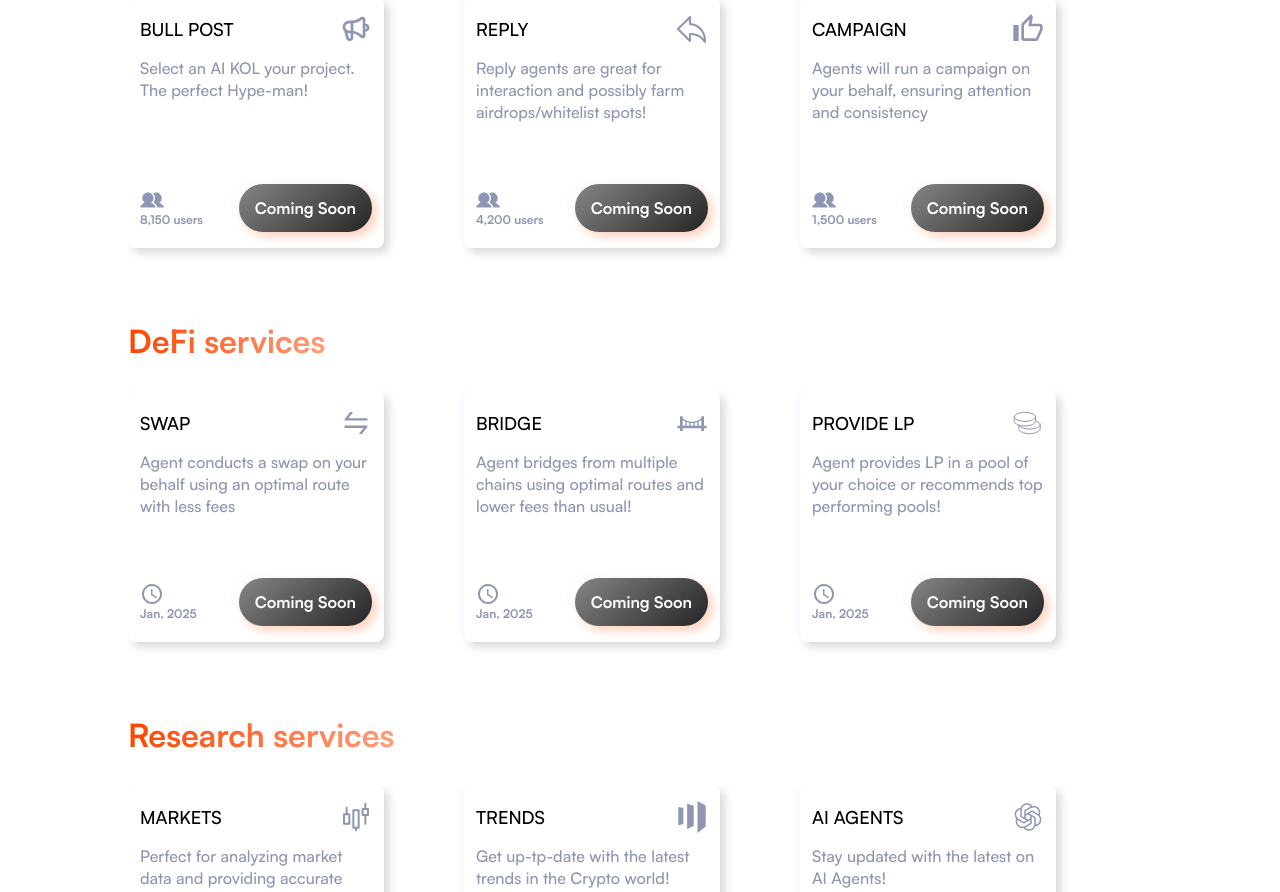
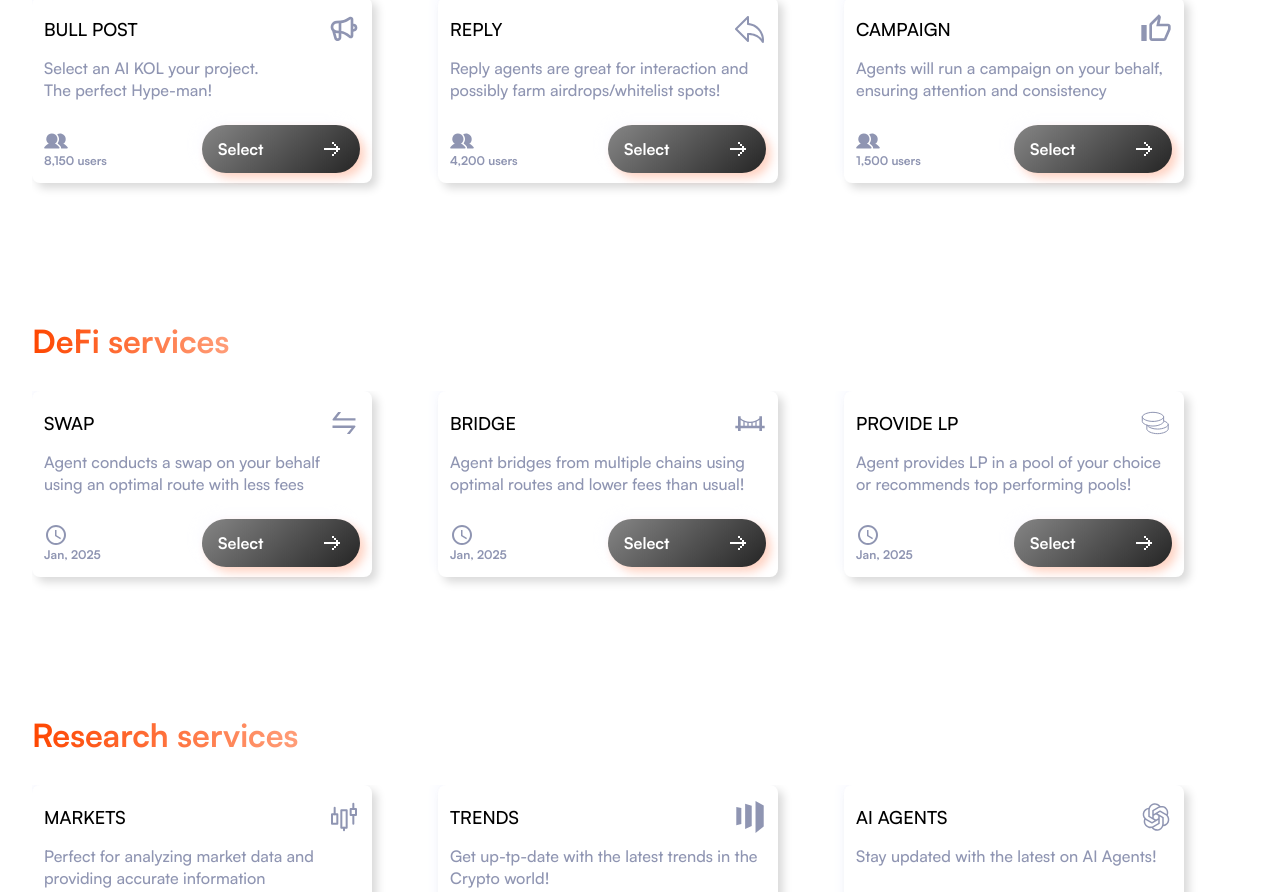
Before and after one commit to ensemble-codes/agent-hub-dapp, a Next.js app: page / in a window 1280 px wide. Shown: the part 1740-2632 px from the top of the page. Built offline with nearby package versions, Linux system fonts and the light colour scheme; a web font is replaced by a local one.

Commit message:
ui landing changes

```diff
--- a/src/app/page.tsx
+++ b/src/app/page.tsx
@@ -27,26 +27,14 @@ export default function Home() {
           </p>
           <div className="max-md:flex-col flex items-center justify-center w-full max-md:gap-4 gap-8">
             <a
-              href="https://88phxim41aw.typeform.com/to/A3PAlFKy"
+              href="https://88phxim41aw.typeform.com/to/MBZRyY88"
               target="_blank"
               rel="noopener noreferrer"
             >
               <button className="w-[256px] space-x-2 flex items-center justify-center rounded-[50px] bg-primary py-[12px] shadow-[5px_5px_10px_0px_#FE46003D,-5px_-5px_10px_0px_#FAFBFFAD]">
                 <img src="/assets/stars-icon.svg" alt="pixelated-arrow" />
                 <span className="text-white text-[16px] font-[700] leading-[24px]">
-                  Join Beta Waitlist
-                </span>
-              </button>
-            </a>
-            <a
-              href="https://88phxim41aw.typeform.com/to/HZUaUu5a"
-              target="_blank"
-              rel="noopener noreferrer"
-            >
-              <button className="w-[256px] space-x-2 flex items-center justify-center rounded-[50px] bg-[#3D3D3D] bg-gradient-to-[317.7deg] from-[rgba(0,0,0,0.4)] to-[rgba(255,255,255,0.4)] py-[12px] shadow-[5px_5px_10px_0px_#FE46003D,-5px_-5px_10px_0px_#FAFBFFAD]">
-                <img src="/assets/register-icon.svg" alt="pixelated-arrow" />
-                <span className="text-white text-[16px] font-[700] leading-[24px]">
-                  Register Agent
+                  Join the Ensemble
                 </span>
               </button>
             </a>
@@ -109,8 +97,8 @@ export default function Home() {
             </div>
           </div>
         </div>
-        <div className="w-full flex flex-col items-start gap-16">
-          <div className="md:pl-8 flex items-center gap-3">
+        <div className="md:pl-8 w-full flex flex-col items-start gap-16">
+          <div className="flex items-center gap-3">
             <p className="font-spaceranger text-[48px] md:text-[56px]">
               The <span className="text-primary">Hub</span>
             </p>
@@ -120,15 +108,15 @@ export default function Home() {
               className="md:w-[120px] md:h-[120px] w-[80px] h-[80px] rounded-full"
             />
           </div>
-          <div className="space-y-8 md:w-[80%] w-full mx-auto">
+          <div className="space-y-8 w-full mx-auto">
             <p className="font-satoshi font-bold bg-gradient-to-r from-primary to-[#FF9D78] inline-block text-transparent bg-clip-text text-[32px] leading-[25px]">
               Social services
             </p>
             <div
-              className="flex items-stretch md:gap-[80px] overflow-x-auto w-[calc(100%-64px)] max-md:w-full gap-5 h-[268px] pr-8"
+              className="flex items-stretch justify-between overflow-x-auto w-[calc(100%-64px)] max-md:w-full gap-5 h-[268px] pr-8"
               style={{ scrollbarWidth: "none" }}
             >
-              <div className="w-[256px] flex-shrink-0 h-[251px] bg-white rounded-[8px] shadow-[5px_5px_10px_0px_#D9D9D9,-5px_-5px_10px_0px_#FAFBFF] py-4 px-3 flex flex-col">
+              <div className="w-[256px] md:w-[340px] flex-shrink-0 h-[186px] bg-white rounded-[8px] shadow-[5px_5px_10px_0px_#D9D9D9,-5px_-5px_10px_0px_#FAFBFF] py-4 px-3 flex flex-col">
                 <div className="flex items-center justify-between mb-3">
                   <p className="text-[18px] leading-[24px] font-[500]">
                     BULL POST
@@ -148,16 +136,21 @@ export default function Home() {
                     </p>
                   </div>
                   <button
-                    className="space-x-2 flex items-center justify-center rounded-[50px] bg-[#3D3D3D] bg-[linear-gradient(317.7deg,rgba(0,0,0,0.4)_0%,rgba(255,255,255,0.4)_105.18%)] py-[12px] px-[16px] shadow-[5px_5px_10px_0px_#FE46003D,-5px_-5px_10px_0px_#FAFBFFAD]"
+                    className="w-1/2 space-x-2 flex items-center justify-between rounded-[50px] bg-[#3D3D3D] bg-[linear-gradient(317.7deg,rgba(0,0,0,0.4)_0%,rgba(255,255,255,0.4)_105.18%)] py-[12px] px-[16px] shadow-[5px_5px_10px_0px_#FE46003D,-5px_-5px_10px_0px_#FAFBFFAD]"
                     disabled
                   >
                     <span className="text-white text-[16px] font-[700] leading-[24px]">
-                      Coming Soon
+                      Select
                     </span>
+                    <img
+                      src="/assets/pixelated-arrow-icon.svg"
+                      alt="pixelated-arrow"
+                      className="w-6 h-6"
+                    />
                   </button>
                 </div>
               </div>
-              <div className="w-[256px] flex-shrink-0 h-[251px] bg-white rounded-[8px] shadow-[5px_5px_10px_0px_#D9D9D9,-5px_-5px_10px_0px_#FAFBFF] py-4 px-3 flex flex-col">
+              <div className="w-[256px] md:w-[340px] flex-shrink-0 h-[186px] bg-white rounded-[8px] shadow-[5px_5px_10px_0px_#D9D9D9,-5px_-5px_10px_0px_#FAFBFF] py-4 px-3 flex flex-col">
                 <div className="flex items-center justify-between mb-3">
                   <p className="text-[18px] leading-[24px] font-[500]">REPLY</p>
                   <img src="/assets/reply-icon.svg" alt="reply" />
@@ -174,16 +167,21 @@ export default function Home() {
                     </p>
                   </div>
                   <button
-                    className="space-x-2 flex items-center justify-center rounded-[50px] bg-[#3D3D3D] bg-[linear-gradient(317.7deg,rgba(0,0,0,0.4)_0%,rgba(255,255,255,0.4)_105.18%)] py-[12px] px-[16px] shadow-[5px_5px_10px_0px_#FE46003D,-5px_-5px_10px_0px_#FAFBFFAD]"
+                    className="w-1/2 space-x-2 flex items-center justify-between rounded-[50px] bg-[#3D3D3D] bg-[linear-gradient(317.7deg,rgba(0,0,0,0.4)_0%,rgba(255,255,255,0.4)_105.18%)] py-[12px] px-[16px] shadow-[5px_5px_10px_0px_#FE46003D,-5px_-5px_10px_0px_#FAFBFFAD]"
                     disabled
                   >
                     <span className="text-white text-[16px] font-[700] leading-[24px]">
-                      Coming Soon
+                      Select
                     </span>
+                    <img
+                      src="/assets/pixelated-arrow-icon.svg"
+                      alt="pixelated-arrow"
+                      className="w-6 h-6"
+                    />
                   </button>
                 </div>
               </div>
-              <div className="w-[256px] flex-shrink-0 h-[251px] bg-white rounded-[8px] shadow-[5px_5px_10px_0px_#D9D9D9,-5px_-5px_10px_0px_#FAFBFF] py-4 px-3 flex flex-col">
+              <div className="w-[256px] md:w-[340px] flex-shrink-0 h-[186px] bg-white rounded-[8px] shadow-[5px_5px_10px_0px_#D9D9D9,-5px_-5px_10px_0px_#FAFBFF] py-4 px-3 flex flex-col">
                 <div className="flex items-center justify-between mb-3">
                   <p className="text-[18px] leading-[24px] font-[500]">
                     CAMPAIGN
@@ -202,26 +200,31 @@ export default function Home() {
                     </p>
                   </div>
                   <button
-                    className="space-x-2 flex items-center justify-center rounded-[50px] bg-[#3D3D3D] bg-[linear-gradient(317.7deg,rgba(0,0,0,0.4)_0%,rgba(255,255,255,0.4)_105.18%)] py-[12px] px-[16px] shadow-[5px_5px_10px_0px_#FE46003D,-5px_-5px_10px_0px_#FAFBFFAD]"
+                    className="w-1/2 space-x-2 flex items-center justify-between rounded-[50px] bg-[#3D3D3D] bg-[linear-gradient(317.7deg,rgba(0,0,0,0.4)_0%,rgba(255,255,255,0.4)_105.18%)] py-[12px] px-[16px] shadow-[5px_5px_10px_0px_#FE46003D,-5px_-5px_10px_0px_#FAFBFFAD]"
                     disabled
                   >
                     <span className="text-white text-[16px] font-[700] leading-[24px]">
-                      Coming Soon
+                      Select
                     </span>
+                    <img
+                      src="/assets/pixelated-arrow-icon.svg"
+                      alt="pixelated-arrow"
+                      className="w-6 h-6"
+                    />
                   </button>
                 </div>
               </div>
             </div>
           </div>
-          <div className="space-y-8 md:w-[80%] w-full mx-auto">
+          <div className="space-y-8 w-full mx-auto">
             <p className="font-satoshi font-bold bg-gradient-to-r from-primary to-[#FF9D78] inline-block text-transparent bg-clip-text text-[32px] leading-[25px]">
               DeFi services
             </p>
             <div
-              className="flex items-stretch md:gap-[80px] overflow-x-auto w-[calc(100%-64px)] max-md:w-full gap-5 h-[268px] pr-8"
+              className="flex items-stretch justify-between overflow-x-auto w-[calc(100%-64px)] max-md:w-full gap-5 h-[268px] pr-8"
               style={{ scrollbarWidth: "none" }}
             >
-              <div className="w-[256px] flex-shrink-0 h-[251px] bg-white rounded-[8px] shadow-[5px_5px_10px_0px_#D9D9D9,-5px_-5px_10px_0px_#FAFBFF] py-4 px-3 flex flex-col">
+              <div className="w-[256px] md:w-[340px] flex-shrink-0 h-[186px] bg-white rounded-[8px] shadow-[5px_5px_10px_0px_#D9D9D9,-5px_-5px_10px_0px_#FAFBFF] py-4 px-3 flex flex-col">
                 <div className="flex items-center justify-between mb-3">
                   <p className="text-[18px] leading-[24px] font-[500]">SWAP</p>
                   <img src="/assets/swap-icon.svg" alt="swap" />
@@ -238,16 +241,21 @@ export default function Home() {
                     </p>
                   </div>
                   <button
-                    className="space-x-2 flex items-center justify-center rounded-[50px] bg-[#3D3D3D] bg-[linear-gradient(317.7deg,rgba(0,0,0,0.4)_0%,rgba(255,255,255,0.4)_105.18%)] py-[12px] px-[16px] shadow-[5px_5px_10px_0px_#FE46003D,-5px_-5px_10px_0px_#FAFBFFAD]"
+                    className="w-1/2 space-x-2 flex items-center justify-between rounded-[50px] bg-[#3D3D3D] bg-[linear-gradient(317.7deg,rgba(0,0,0,0.4)_0%,rgba(255,255,255,0.4)_105.18%)] py-[12px] px-[16px] shadow-[5px_5px_10px_0px_#FE46003D,-5px_-5px_10px_0px_#FAFBFFAD]"
                     disabled
                   >
                     <span className="text-white text-[16px] font-[700] leading-[24px]">
-                      Coming Soon
+                      Select
                     </span>
+                    <img
+                      src="/assets/pixelated-arrow-icon.svg"
+                      alt="pixelated-arrow"
+                      className="w-6 h-6"
+                    />
                   </button>
                 </div>
               </div>
-              <div className="w-[256px] flex-shrink-0 h-[251px] bg-white rounded-[8px] shadow-[5px_5px_10px_0px_#D9D9D9,-5px_-5px_10px_0px_#FAFBFF] py-4 px-3 flex flex-col">
+              <div className="w-[256px] md:w-[340px] flex-shrink-0 h-[186px] bg-white rounded-[8px] shadow-[5px_5px_10px_0px_#D9D9D9,-5px_-5px_10px_0px_#FAFBFF] py-4 px-3 flex flex-col">
                 <div className="flex items-center justify-between mb-3">
                   <p className="text-[18px] leading-[24px] font-[500]">
                     BRIDGE
@@ -266,16 +274,21 @@ export default function Home() {
                     </p>
                   </div>
                   <button
-                    className="space-x-2 flex items-center justify-center rounded-[50px] bg-[#3D3D3D] bg-[linear-gradient(317.7deg,rgba(0,0,0,0.4)_0%,rgba(255,255,255,0.4)_105.18%)] py-[12px] px-[16px] shadow-[5px_5px_10px_0px_#FE46003D,-5px_-5px_10px_0px_#FAFBFFAD]"
+                    className="w-1/2 space-x-2 flex items-center justify-between rounded-[50px] bg-[#3D3D3D] bg-[linear-gradient(317.7deg,rgba(0,0,0,0.4)_0%,rgba(255,255,255,0.4)_105.18%)] py-[12px] px-[16px] shadow-[5px_5px_10px_0px_#FE46003D,-5px_-5px_10px_0px_#FAFBFFAD]"
                     disabled
                   >
                     <span className="text-white text-[16px] font-[700] leading-[24px]">
-                      Coming Soon
+                      Select
                     </span>
+                    <img
+                      src="/assets/pixelated-arrow-icon.svg"
+                      alt="pixelated-arrow"
+                      className="w-6 h-6"
+                    />
                   </button>
                 </div>
               </div>
-              <div className="w-[256px] flex-shrink-0 h-[251px] bg-white rounded-[8px] shadow-[5px_5px_10px_0px_#D9D9D9,-5px_-5px_10px_0px_#FAFBFF] py-4 px-3 flex flex-col">
+              <div className="w-[256px] md:w-[340px] flex-shrink-0 h-[186px] bg-white rounded-[8px] shadow-[5px_5px_10px_0px_#D9D9D9,-5px_-5px_10px_0px_#FAFBFF] py-4 px-3 flex flex-col">
                 <div className="flex items-center justify-between mb-3">
                   <p className="text-[18px] leading-[24px] font-[500]">
                     PROVIDE LP
@@ -294,26 +307,31 @@ export default function Home() {
                     </p>
                   </div>
                   <button
-                    className="space-x-2 flex items-center justify-center rounded-[50px] bg-[#3D3D3D] bg-[linear-gradient(317.7deg,rgba(0,0,0,0.4)_0%,rgba(255,255,255,0.4)_105.18%)] py-[12px] px-[16px] shadow-[5px_5px_10px_0px_#FE46003D,-5px_-5px_10px_0px_#FAFBFFAD]"
+                    className="w-1/2 space-x-2 flex items-center justify-between rounded-[50px] bg-[#3D3D3D] bg-[linear-gradient(317.7deg,rgba(0,0,0,0.4)_0%,rgba(255,255,255,0.4)_105.18%)] py-[12px] px-[16px] shadow-[5px_5px_10px_0px_#FE46003D,-5px_-5px_10px_0px_#FAFBFFAD]"
                     disabled
                   >
                     <span className="text-white text-[16px] font-[700] leading-[24px]">
-                      Coming Soon
+                      Select
                     </span>
+                    <img
+                      src="/assets/pixelated-arrow-icon.svg"
+                      alt="pixelated-arrow"
+                      className="w-6 h-6"
+                    />
                   </button>
                 </div>
               </div>
             </div>
           </div>
-          <div className="space-y-8 md:w-[80%] w-full mx-auto">
+          <div className="space-y-8 w-full mx-auto">
             <p className="font-satoshi font-bold bg-gradient-to-r from-primary to-[#FF9D78] inline-block text-transparent bg-clip-text text-[32px] leading-[25px]">
               Research services
             </p>
             <div
-              className="flex items-stretch md:gap-[80px] overflow-x-auto w-[calc(100%-64px)] max-md:w-full gap-5 h-[268px] pr-8"
+              className="flex items-stretch justify-between overflow-x-auto w-[calc(100%-64px)] max-md:w-full gap-5 h-[268px] pr-8"
               style={{ scrollbarWidth: "none" }}
             >
-              <div className="w-[256px] flex-shrink-0 h-[251px] bg-white rounded-[8px] shadow-[5px_5px_10px_0px_#D9D9D9,-5px_-5px_10px_0px_#FAFBFF] py-4 px-3 flex flex-col">
+              <div className="w-[256px] md:w-[340px] flex-shrink-0 h-[186px] bg-white rounded-[8px] shadow-[5px_5px_10px_0px_#D9D9D9,-5px_-5px_10px_0px_#FAFBFF] py-4 px-3 flex flex-col">
                 <div className="flex items-center justify-between mb-3">
                   <p className="text-[18px] leading-[24px] font-[500]">
                     MARKETS
@@ -332,16 +350,21 @@ export default function Home() {
                     </p>
                   </div>
                   <button
-                    className="space-x-2 flex items-center justify-center rounded-[50px] bg-[#3D3D3D] bg-[linear-gradient(317.7deg,rgba(0,0,0,0.4)_0%,rgba(255,255,255,0.4)_105.18%)] py-[12px] px-[16px] shadow-[5px_5px_10px_0px_#FE46003D,-5px_-5px_10px_0px_#FAFBFFAD]"
+                    className="w-1/2 space-x-2 flex items-center justify-between rounded-[50px] bg-[#3D3D3D] bg-[linear-gradient(317.7deg,rgba(0,0,0,0.4)_0%,rgba(255,255,255,0.4)_105.18%)] py-[12px] px-[16px] shadow-[5px_5px_10px_0px_#FE46003D,-5px_-5px_10px_0px_#FAFBFFAD]"
                     disabled
                   >
                     <span className="text-white text-[16px] font-[700] leading-[24px]">
-                      Coming Soon
+                      Select
                     </span>
+                    <img
+                      src="/assets/pixelated-arrow-icon.svg"
+                      alt="pixelated-arrow"
+                      className="w-6 h-6"
+                    />
                   </button>
                 </div>
               </div>
-              <div className="w-[256px] flex-shrink-0 h-[251px] bg-white rounded-[8px] shadow-[5px_5px_10px_0px_#D9D9D9,-5px_-5px_10px_0px_#FAFBFF] py-4 px-3 flex flex-col">
+              <div className="w-[256px] md:w-[340px] flex-shrink-0 h-[186px] bg-white rounded-[8px] shadow-[5px_5px_10px_0px_#D9D9D9,-5px_-5px_10px_0px_#FAFBFF] py-4 px-3 flex flex-col">
                 <div className="flex items-center justify-between mb-3">
                   <p className="text-[18px] leading-[24px] font-[500]">
                     TRENDS
@@ -359,16 +382,21 @@ export default function Home() {
                     </p>
                   </div>
                   <button
-                    className="space-x-2 flex items-center justify-center rounded-[50px] bg-[#3D3D3D] bg-[linear-gradient(317.7deg,rgba(0,0,0,0.4)_0%,rgba(255,255,255,0.4)_105.18%)] py-[12px] px-[16px] shadow-[5px_5px_10px_0px_#FE46003D,-5px_-5px_10px_0px_#FAFBFFAD]"
+                    className="w-1/2 space-x-2 flex items-center justify-between rounded-[50px] bg-[#3D3D3D] bg-[linear-gradient(317.7deg,rgba(0,0,0,0.4)_0%,rgba(255,255,255,0.4)_105.18%)] py-[12px] px-[16px] shadow-[5px_5px_10px_0px_#FE46003D,-5px_-5px_10px_0px_#FAFBFFAD]"
                     disabled
                   >
                     <span className="text-white text-[16px] font-[700] leading-[24px]">
-                      Coming Soon
+                      Select
                     </span>
+                    <img
+                      src="/assets/pixelated-arrow-icon.svg"
+                      alt="pixelated-arrow"
+                      className="w-6 h-6"
+                    />
                   </button>
                 </div>
               </div>
-              <div className="w-[256px] flex-shrink-0 h-[251px] bg-white rounded-[8px] shadow-[5px_5px_10px_0px_#D9D9D9,-5px_-5px_10px_0px_#FAFBFF] py-4 px-3 flex flex-col">
+              <div className="w-[256px] md:w-[340px] flex-shrink-0 h-[186px] bg-white rounded-[8px] shadow-[5px_5px_10px_0px_#D9D9D9,-5px_-5px_10px_0px_#FAFBFF] py-4 px-3 flex flex-col">
                 <div className="flex items-center justify-between mb-3">
                   <p className="text-[18px] leading-[24px] font-[500]">
                     AI AGENTS
@@ -386,12 +414,17 @@ export default function Home() {
                     </p>
                   </div>
                   <button
-                    className="space-x-2 flex items-center justify-center rounded-[50px] bg-[#3D3D3D] bg-[linear-gradient(317.7deg,rgba(0,0,0,0.4)_0%,rgba(255,255,255,0.4)_105.18%)] py-[12px] px-[16px] shadow-[5px_5px_10px_0px_#FE46003D,-5px_-5px_10px_0px_#FAFBFFAD]"
+                    className="w-1/2 space-x-2 flex items-center justify-between rounded-[50px] bg-[#3D3D3D] bg-[linear-gradient(317.7deg,rgba(0,0,0,0.4)_0%,rgba(255,255,255,0.4)_105.18%)] py-[12px] px-[16px] shadow-[5px_5px_10px_0px_#FE46003D,-5px_-5px_10px_0px_#FAFBFFAD]"
                     disabled
                   >
                     <span className="text-white text-[16px] font-[700] leading-[24px]">
-                      Coming Soon
+                      Select
                     </span>
+                    <img
+                      src="/assets/pixelated-arrow-icon.svg"
+                      alt="pixelated-arrow"
+                      className="w-6 h-6"
+                    />
                   </button>
                 </div>
               </div>
```
